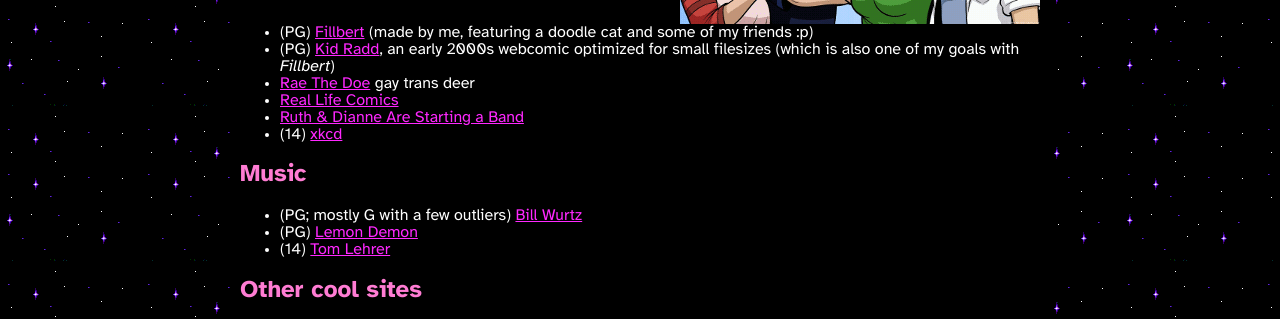
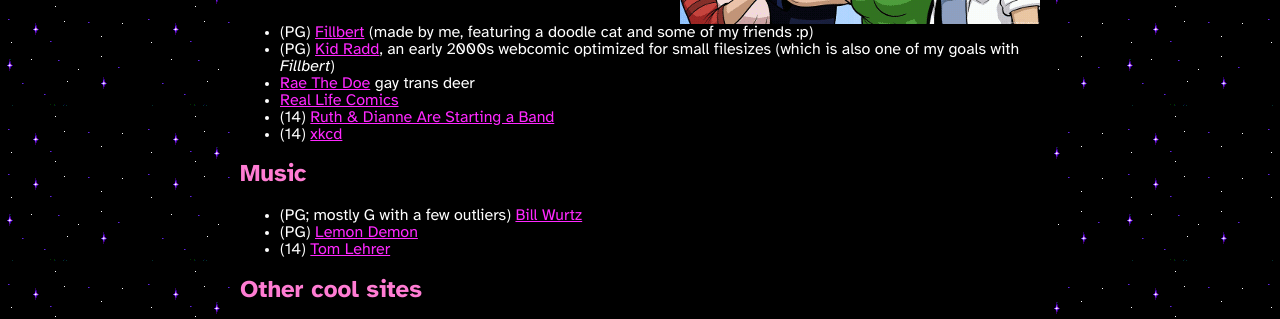
Before and after one commit to mincerafter42/mincerafter42.github.io, a Jekyll site: the page built from other-web-sites.md, in a window 1280 px wide. Shown: the part 1130-1449 px from the top of the page. Built offline with Jekyll 4.4.1, drawn with Linux system fonts in a browser that asks for light colours.

Commit message:
added rating for ruth & dianne are starting a band

```diff
--- a/other-web-sites.md
+++ b/other-web-sites.md
@@ -47,7 +47,7 @@
 - (PG) [Kid Radd](https://www.bgreco.net/kidradd.htm), an early 2000s webcomic optimized for small filesizes (which is also one of my goals with <i>Fillbert</i>)
 - [Rae The Doe](https://raethedoe.tumblr.com) gay trans deer
 - [Real Life Comics](https://reallifecomics.com/)
-- [Ruth & Dianne Are Starting a Band](https://ruthanddianne.com/)
+- (14) [Ruth & Dianne Are Starting a Band](https://ruthanddianne.com/)
 - (14) [xkcd](https://xkcd.com)
 
 ## Music
```
